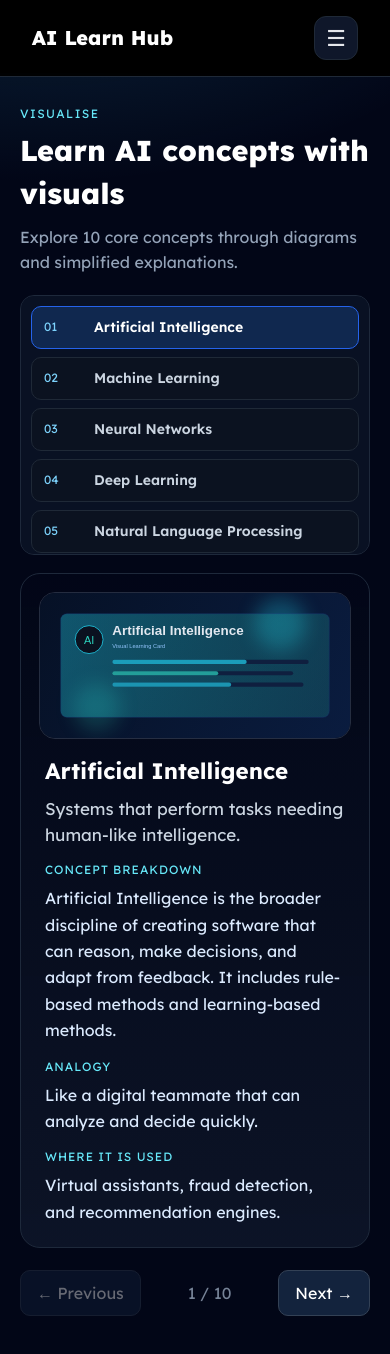
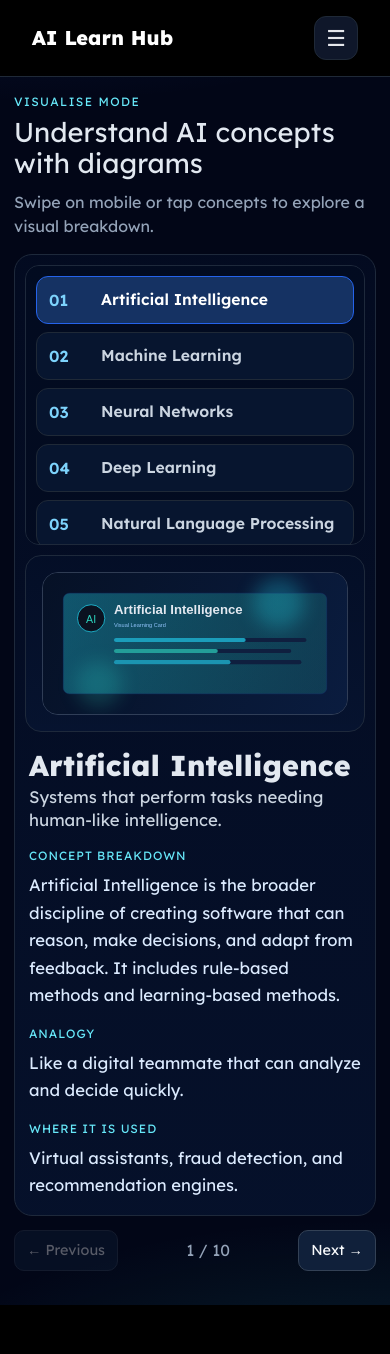
Before and after one commit to pulkit004201/ai-study-agent, a Next.js app: page /visualize in a window 390 px wide. Shown: the top 1354 px of the page. After the commit the page ends 1305 px from the top, so only its background shows below. Built offline with nearby package versions, Linux system fonts and the light colour scheme.

Commit message:
Update visualize page styles and harden OpenAI route init

```diff
--- a/app/visualize/page.tsx
+++ b/app/visualize/page.tsx
@@ -1,277 +1,125 @@
 "use client";
 
-import { useEffect, useState } from "react";
+import { useState } from "react";
 import Image from "next/image";
 import { VISUALIZE_CONCEPTS } from "@/data/visualize";
+import styles from "./visualize.module.css";
 
 export default function VisualizePage() {
   const [index, setIndex] = useState(0);
-  const [isMobile, setIsMobile] = useState(false);
+  const [touchStart, setTouchStart] = useState<number | null>(null);
+  const [touchEnd, setTouchEnd] = useState<number | null>(null);
+
   const concept = VISUALIZE_CONCEPTS[index];
 
-  useEffect(() => {
-    const syncViewport = () => setIsMobile(window.innerWidth < 900);
-    syncViewport();
-    window.addEventListener("resize", syncViewport);
-    return () => window.removeEventListener("resize", syncViewport);
-  }, []);
+  function goNext() {
+    setIndex((i) => (i >= VISUALIZE_CONCEPTS.length - 1 ? i : i + 1));
+  }
+
+  function goPrev() {
+    setIndex((i) => (i <= 0 ? i : i - 1));
+  }
+
+  function onTouchStart(e: React.TouchEvent) {
+    setTouchEnd(null);
+    setTouchStart(e.targetTouches[0].clientX);
+  }
+
+  function onTouchMove(e: React.TouchEvent) {
+    setTouchEnd(e.targetTouches[0].clientX);
+  }
+
+  function onTouchEnd() {
+    if (touchStart === null || touchEnd === null) return;
+    const delta = touchStart - touchEnd;
+    if (Math.abs(delta) < 45) return;
+    if (delta > 0) goNext();
+    else goPrev();
+  }
 
   return (
-    <main style={page}>
-      <header style={header}>
-        <p style={eyebrow}>VISUALISE</p>
-        <h1 style={heading}>Learn AI concepts with visuals</h1>
-        <p style={subhead}>
-          Explore 10 core concepts through diagrams and simplified explanations.
+    <main className={styles.page}>
+      <header className={styles.header}>
+        <p className={styles.eyebrow}>VISUALISE MODE</p>
+        <h1 className={styles.heading}>Understand AI concepts with diagrams</h1>
+        <p className={styles.subhead}>
+          Swipe on mobile or tap concepts to explore a visual breakdown.
         </p>
       </header>
 
-      <section style={{ ...layout, ...(isMobile ? layoutMobile : {}) }}>
-        <aside style={{ ...listPanel, ...(isMobile ? listPanelMobile : {}) }}>
+      <section className={styles.workspace}>
+        <aside className={styles.sidebar}>
           {VISUALIZE_CONCEPTS.map((item, i) => {
             const active = i === index;
             return (
               <button
                 key={item.title}
-                style={{
-                  ...listItem,
-                  ...(active ? listItemActive : {}),
-                }}
+                className={`${styles.sidebarItem} ${active ? styles.sidebarItemActive : ""}`}
                 onClick={() => setIndex(i)}
               >
-                <span style={listIndex}>{String(i + 1).padStart(2, "0")}</span>
-                <span style={listTitle}>{item.title}</span>
+                <span className={styles.sidebarIndex}>{String(i + 1).padStart(2, "0")}</span>
+                <span>{item.title}</span>
               </button>
             );
           })}
         </aside>
 
-        <article style={card}>
-          <div style={imageWrap}>
-            <Image
-              src={concept.image}
-              alt={`${concept.title} diagram`}
-              width={860}
-              height={360}
-              style={image}
-              priority
-            />
-          </div>
+        <div
+          className={styles.mainPane}
+          onTouchStart={onTouchStart}
+          onTouchMove={onTouchMove}
+          onTouchEnd={onTouchEnd}
+        >
+          <section className={styles.visualCard}>
+            <div className={styles.imagePanel}>
+              <Image
+                src={concept.image}
+                alt={`${concept.title} visual representation`}
+                width={1200}
+                height={560}
+                className={styles.image}
+                priority
+              />
+            </div>
+          </section>
 
-          <div style={content}>
-            <h2 style={title}>{concept.title}</h2>
-            <p style={summary}>{concept.summary}</p>
-            <Block label="Concept Breakdown">{concept.detail}</Block>
-            <Block label="Analogy">{concept.analogy}</Block>
-            <Block label="Where it is used">{concept.useCase}</Block>
-          </div>
-        </article>
+          <section className={styles.contentPanel}>
+            <h2 className={styles.title}>{concept.title}</h2>
+            <p className={styles.summary}>{concept.summary}</p>
+
+            <div className={styles.block}>
+              <p className={styles.label}>Concept Breakdown</p>
+              <p className={styles.text}>{concept.detail}</p>
+            </div>
+
+            <div className={styles.block}>
+              <p className={styles.label}>Analogy</p>
+              <p className={styles.text}>{concept.analogy}</p>
+            </div>
+
+            <div className={styles.block}>
+              <p className={styles.label}>Where it is used</p>
+              <p className={styles.text}>{concept.useCase}</p>
+            </div>
+          </section>
+        </div>
       </section>
 
-      <div style={nav}>
-        <button
-          disabled={index === 0}
-          onClick={() => setIndex((i) => i - 1)}
-          style={{ ...btn, opacity: index === 0 ? 0.4 : 1 }}
-        >
+      <footer className={styles.footer}>
+        <button className={styles.navBtn} onClick={goPrev} disabled={index === 0}>
           ← Previous
         </button>
-
-        <span style={counter}>
+        <span className={styles.counter}>
           {index + 1} / {VISUALIZE_CONCEPTS.length}
         </span>
-
         <button
+          className={styles.navBtn}
+          onClick={goNext}
           disabled={index === VISUALIZE_CONCEPTS.length - 1}
-          onClick={() => setIndex((i) => i + 1)}
-          style={{ ...btn, opacity: index === VISUALIZE_CONCEPTS.length - 1 ? 0.4 : 1 }}
         >
           Next →
         </button>
-      </div>
+      </footer>
     </main>
   );
 }
-
-function Block({
-  label,
-  children,
-}: {
-  label: string;
-  children: React.ReactNode;
-}) {
-  return (
-    <div style={block}>
-      <p style={blockLabel}>{label}</p>
-      <p style={blockText}>{children}</p>
-    </div>
-  );
-}
-
-/* ---------------- STYLES ---------------- */
-
-const page = {
-  minHeight: "100vh",
-  padding: "32px 20px 56px",
-  background:
-    "radial-gradient(1000px 500px at 10% -10%, rgba(56,189,248,0.16), transparent 48%), #020617",
-  color: "#fff",
-};
-
-const header = {
-  maxWidth: 1180,
-  margin: "0 auto 20px",
-};
-
-const eyebrow = {
-  margin: "0 0 6px",
-  color: "#67e8f9",
-  fontSize: 12,
-  letterSpacing: "0.12em",
-};
-
-const heading = {
-  margin: 0,
-  fontSize: "clamp(1.8rem, 4vw, 2.4rem)",
-  fontWeight: 800,
-};
-
-const subhead = {
-  marginTop: 10,
-  color: "#94a3b8",
-  maxWidth: 720,
-  lineHeight: 1.55,
-};
-
-const layout = {
-  maxWidth: 1180,
-  margin: "0 auto",
-  display: "grid",
-  gridTemplateColumns: "minmax(220px, 280px) minmax(0, 1fr)",
-  gap: 18,
-};
-
-const listPanel = {
-  border: "1px solid #1e293b",
-  borderRadius: 14,
-  padding: 10,
-  background: "rgba(15,23,42,0.65)",
-  height: "fit-content",
-  maxHeight: "72vh",
-  overflowY: "auto" as const,
-};
-
-const listItem = {
-  width: "100%",
-  display: "grid",
-  gridTemplateColumns: "40px minmax(0, 1fr)",
-  alignItems: "center",
-  gap: 10,
-  padding: "10px 12px",
-  borderRadius: 10,
-  border: "1px solid #1f2937",
-  background: "#0b1220",
-  color: "#cbd5e1",
-  textAlign: "left" as const,
-  cursor: "pointer",
-  marginBottom: 8,
-};
-
-const listItemActive = {
-  background: "#10284f",
-  borderColor: "#2563eb",
-  color: "#fff",
-};
-
-const listIndex = {
-  fontSize: 12,
-  color: "#7dd3fc",
-};
-
-const listTitle = {
-  fontSize: 14,
-  fontWeight: 600,
-};
-
-const card = {
-  border: "1px solid #1e293b",
-  background: "linear-gradient(180deg, rgba(2,6,23,0.92), rgba(15,23,42,0.8))",
-  borderRadius: 20,
-  padding: 18,
-};
-
-const imageWrap = {
-  borderRadius: 16,
-  overflow: "hidden",
-  border: "1px solid rgba(100,116,139,0.35)",
-};
-
-const image = {
-  width: "100%",
-  height: "auto",
-  display: "block",
-};
-
-const content = {
-  padding: "16px 6px 4px",
-};
-
-const title = {
-  margin: 0,
-  fontSize: "clamp(1.4rem, 3vw, 2rem)",
-  fontWeight: 700,
-};
-
-const summary = {
-  marginTop: 8,
-  color: "#cbd5e1",
-  fontSize: 17,
-};
-
-const block = {
-  marginTop: 14,
-};
-
-const blockLabel = {
-  margin: 0,
-  fontSize: 12,
-  letterSpacing: "0.08em",
-  color: "#67e8f9",
-  textTransform: "uppercase" as const,
-};
-
-const blockText = {
-  marginTop: 6,
-  color: "#dbeafe",
-  lineHeight: 1.65,
-};
-
-const nav = {
-  margin: "22px auto 0",
-  display: "flex",
-  alignItems: "center",
-  justifyContent: "space-between",
-  maxWidth: 1180,
-};
-
-const btn = {
-  padding: "10px 16px",
-  borderRadius: 10,
-  background: "#13233d",
-  border: "1px solid #334155",
-  color: "#fff",
-  cursor: "pointer",
-};
-
-const counter = {
-  opacity: 0.8,
-  color: "#94a3b8",
-};
-
-const layoutMobile = {
-  gridTemplateColumns: "1fr",
-};
-
-const listPanelMobile = {
-  maxHeight: 260,
-};
--- /dev/null
+++ b/app/visualize/visualize.module.css
@@ -0,0 +1,210 @@
+.page {
+  min-height: 100vh;
+  padding: 26px 20px 42px;
+  color: #e2e8f0;
+  background:
+    radial-gradient(1100px 500px at 8% -20%, rgba(37, 99, 235, 0.22), transparent 55%),
+    radial-gradient(900px 380px at 95% 110%, rgba(45, 212, 191, 0.14), transparent 55%),
+    #020617;
+}
+
+.header {
+  max-width: 1180px;
+  margin: 0 auto 16px;
+}
+
+.eyebrow {
+  margin: 0 0 6px;
+  font-size: 12px;
+  letter-spacing: 0.12em;
+  color: #67e8f9;
+}
+
+.heading {
+  margin: 0;
+  font-size: clamp(1.7rem, 3.8vw, 2.7rem);
+  line-height: 1.15;
+}
+
+.subhead {
+  margin: 10px 0 0;
+  color: #94a3b8;
+}
+
+.workspace {
+  max-width: 1180px;
+  margin: 0 auto;
+  border: 1px solid #1e293b;
+  border-radius: 18px;
+  background: linear-gradient(180deg, rgba(3, 11, 33, 0.95), rgba(6, 18, 45, 0.88));
+  display: grid;
+  grid-template-columns: 310px minmax(0, 1fr);
+  gap: 16px;
+  padding: 14px;
+}
+
+.sidebar {
+  border: 1px solid #1e293b;
+  border-radius: 14px;
+  background: rgba(3, 12, 32, 0.72);
+  padding: 10px;
+  height: 100%;
+}
+
+.sidebarItem {
+  width: 100%;
+  display: grid;
+  grid-template-columns: 42px minmax(0, 1fr);
+  align-items: center;
+  gap: 10px;
+  border: 1px solid #1f2937;
+  border-radius: 12px;
+  background: #07152f;
+  color: #cbd5e1;
+  text-align: left;
+  padding: 11px 12px;
+  font-size: 1.1rem;
+  font-weight: 600;
+  cursor: pointer;
+  margin-bottom: 8px;
+}
+
+.sidebarItemActive {
+  border-color: #2563eb;
+  background: #153263;
+  color: #fff;
+}
+
+.sidebarIndex {
+  color: #7dd3fc;
+  font-size: 1rem;
+}
+
+.mainPane {
+  min-width: 0;
+}
+
+.visualCard {
+  border: 1px solid #1e293b;
+  border-radius: 16px;
+  background: linear-gradient(180deg, rgba(4, 14, 39, 0.95), rgba(7, 20, 48, 0.9));
+  padding: 16px;
+}
+
+.imagePanel {
+  border: 1px solid rgba(100, 116, 139, 0.45);
+  border-radius: 16px;
+  overflow: hidden;
+}
+
+.image {
+  width: 100%;
+  height: auto;
+  display: block;
+}
+
+.contentPanel {
+  padding: 18px 4px 6px;
+}
+
+.title {
+  margin: 0 0 4px;
+  font-size: clamp(2rem, 3.3vw, 3.3rem);
+  line-height: 1.1;
+  font-weight: 800;
+}
+
+.summary {
+  margin: 0;
+  color: #cbd5e1;
+  font-size: clamp(1.15rem, 1.6vw, 1.85rem);
+  line-height: 1.35;
+}
+
+.block {
+  margin-top: 16px;
+}
+
+.label {
+  margin: 0;
+  font-size: 12px;
+  letter-spacing: 0.08em;
+  text-transform: uppercase;
+  color: #67e8f9;
+}
+
+.text {
+  margin: 6px 0 0;
+  line-height: 1.65;
+  color: #dbeafe;
+  font-size: 1.04rem;
+}
+
+.footer {
+  max-width: 1180px;
+  margin: 14px auto 0;
+  display: flex;
+  align-items: center;
+  justify-content: space-between;
+}
+
+.navBtn {
+  border: 1px solid #334155;
+  border-radius: 10px;
+  background: #10203a;
+  color: #f8fafc;
+  padding: 10px 16px;
+  cursor: pointer;
+}
+
+.navBtn:disabled {
+  opacity: 0.35;
+  cursor: not-allowed;
+}
+
+.counter {
+  color: #94a3b8;
+}
+
+@media (max-width: 980px) {
+  .workspace {
+    grid-template-columns: 1fr;
+  }
+}
+
+@media (max-width: 640px) {
+  .page {
+    padding: 20px 14px 34px;
+  }
+
+  .workspace {
+    padding: 10px;
+    gap: 10px;
+  }
+
+  .sidebar {
+    max-height: 280px;
+    overflow-y: auto;
+  }
+
+  .sidebarItem {
+    font-size: 0.98rem;
+  }
+
+  .title {
+    font-size: 1.8rem;
+  }
+
+  .summary {
+    font-size: 1.05rem;
+  }
+
+  .footer {
+    gap: 8px;
+  }
+
+  .navBtn {
+    padding: 9px 12px;
+    font-size: 0.9rem;
+  }
+}
```
Also changed, not shown: app/api/agent/route.ts (+9 -4 lines).
